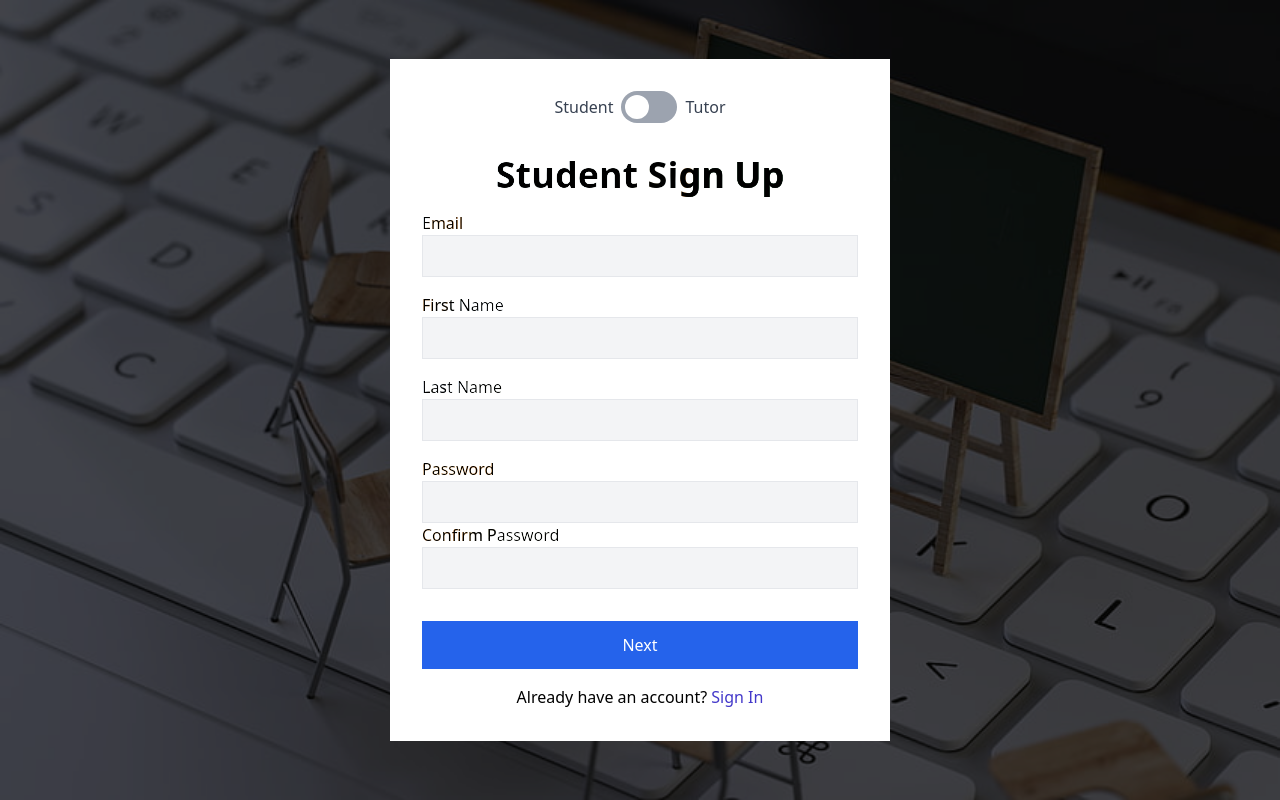
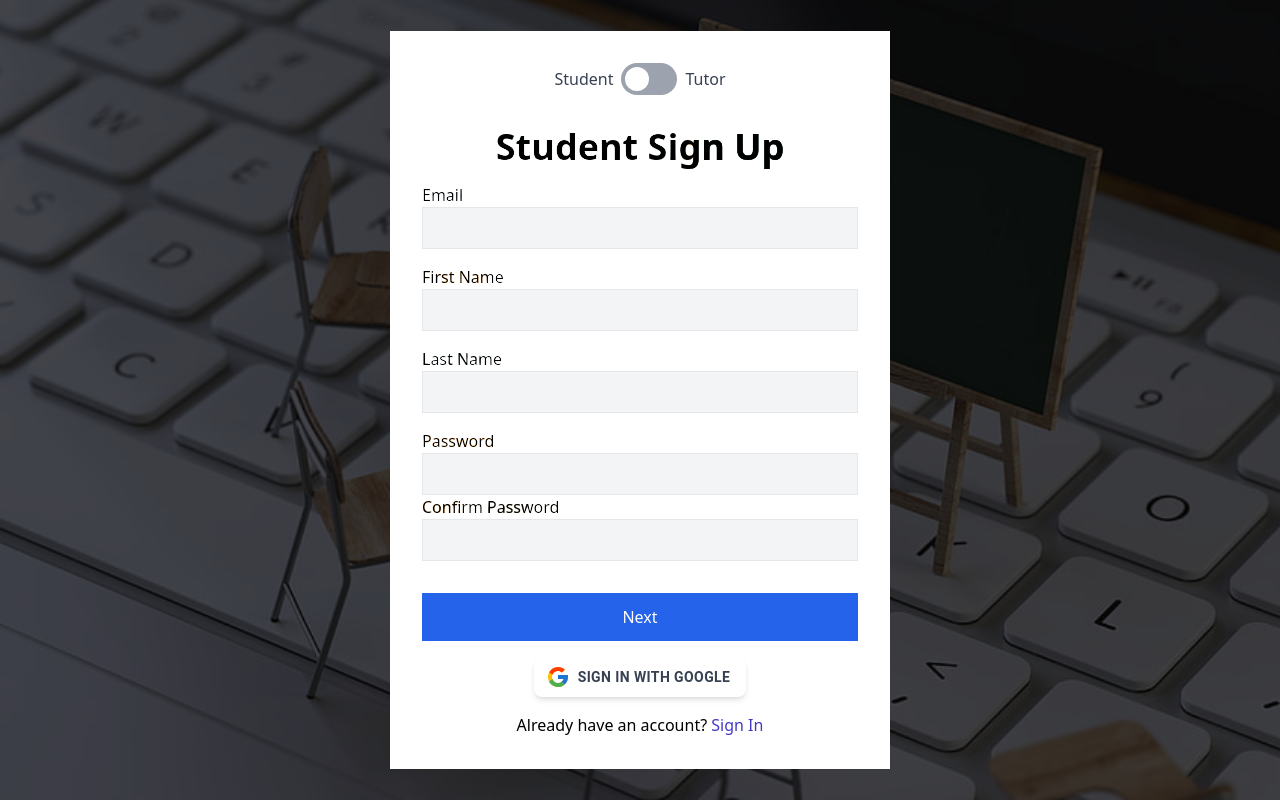
Before and after one commit to Aditya-Naresh/TutorConnect-frontend, a React (Vite) app: page /signup in a window 1280 px wide. Built offline with nearby package versions, Linux system fonts and the light colour scheme.

Commit message:
Google Auth set up Pending to fix the NEW user Forms and profile updations

```diff
--- a/package.json
+++ b/package.json
@@ -27,6 +27,7 @@
     "axios": "^1.7.2",
     "dayjs": "^1.11.12",
     "dayjs-plugin-utc": "^0.1.2",
+    "firebase": "^10.14.0",
     "react": "^18.3.1",
     "react-dom": "^18.3.1",
     "react-hook-form": "^7.52.0",
--- a/src/HigherOrderComponents/PrivateRoute.jsx
+++ b/src/HigherOrderComponents/PrivateRoute.jsx
@@ -1,10 +1,19 @@
-import React from 'react'
-import { useSelector } from 'react-redux'
-import { Navigate, Outlet } from 'react-router-dom'
+import React from 'react';
+import { useSelector } from 'react-redux';
+import { Navigate, Outlet } from 'react-router-dom';
 
 const PrivateRoute = () => {
-    const access = useSelector((state) => state.auth.access)
-  return access? <Outlet /> : <Navigate to='/home' />
-}
+  const { access, role } = useSelector((state) => state.auth);
 
-export default PrivateRoute
+  if (!access) {
+    return <Navigate to='/home' />;
+  }
+
+  if (role === 'NEW') {
+    return <Navigate to='/account' />;
+  }
+
+  return <Outlet />;
+};
+
+export default PrivateRoute;
--- /dev/null
+++ b/src/components/Signup/GoogleAuth.jsx
@@ -0,0 +1,58 @@
+import React from "react";
+import { Button } from "@mui/material";
+import { FcGoogle } from "react-icons/fc";
+import { signInWithPopup, getAuth, GoogleAuthProvider} from 'firebase/auth'
+import {app} from '../utils/Firebase'
+import { useDispatch } from "react-redux";
+import { useNavigate } from "react-router-dom";
+import {axiosPost} from "../../axios"
+import { loginSuccess } from "../../redux/slices/authSlice";
+import { toast } from "react-toastify";
+const GoogleAuth = () => {
+    const auth = getAuth(app)
+    const dispatch = useDispatch()
+    const navigate = useNavigate()
+  const handleGoogleSignIn = async () => {
+    const provider = new GoogleAuthProvider()
+    provider.setCustomParameters({prompt : "select_account"})
+
+    try {
+        const resultsFromGoogle = await signInWithPopup(auth, provider)
+
+        const userData = {
+            email: resultsFromGoogle._tokenResponse.email,
+            first_name: resultsFromGoogle._tokenResponse.firstName,
+            last_name: resultsFromGoogle._tokenResponse.lastName
+        }
+
+        const response = await axiosPost('accounts/googleAuth/', userData)
+        console.log(response.status);
+
+        if (response.status === 201 || response.status === 200) {
+            dispatch(loginSuccess(response.data))
+            toast.success(`${response.data.full_name} logged in`)
+            navigate('/')
+        }
+
+
+    } catch (error) {
+        console.log("err:",error);
+
+    }
+  };
+
+  return (
+    <div className="flex justify-center items-center mt-4">
+      <Button
+        onClick={handleGoogleSignIn}
+        variant="contained"
+        startIcon={<FcGoogle className="w-6 h-6" />}
+        className="!bg-white !text-gray-700 !font-semibold !hover:bg-gray-100 !border !border-gray-300 !shadow-md !py-2 !px-4 !rounded-lg !flex !items-center"
+      >
+        Sign in with Google
+      </Button>
+    </div>
+  );
+};
+
+export default GoogleAuth;
--- a/src/components/Signup/Step1.jsx
+++ b/src/components/Signup/Step1.jsx
@@ -2,6 +2,7 @@ import React from 'react'
 import { useForm } from 'react-hook-form';
 import { useDispatch } from 'react-redux';
 import { updateField } from '../../redux/slices/signUpSlice';
+import GoogleAuth from './GoogleAuth';
 
 const Step1 = ({setCurrentStep , isTutor}) => {
     const { register, handleSubmit, formState: { errors, isSubmitting }, getValues } = useForm();
@@ -121,12 +122,18 @@ const Step1 = ({setCurrentStep , isTutor}) => {
                 <p className="text-red-500 relative">{errors.confirm_password.message}</p>
             )}
           </div>
+            <div className='w-full flex-row'>
+
           <button
             disabled={isSubmitting}
             className="w-full py-3 mt-8 bg-blue-600 hover:bg-blue-600/90 relative text-white"
-          >
+            >
             Next
           </button>
+          <div className='flex-row justify-center  w-full'>
+          <GoogleAuth />
+            </div>
+              </div>
     </form>
   )
 }
--- /dev/null
+++ b/src/components/utils/Firebase.jsx
@@ -0,0 +1,17 @@
+// Import the functions you need from the SDKs you need
+import { initializeApp } from "firebase/app";
+// TODO: Add SDKs for Firebase products that you want to use
+// https://firebase.google.com/docs/web/setup#available-libraries
+
+// Your web app's Firebase configuration
+const firebaseConfig = {
+  apiKey: "AIzaSyBfRaZRjt1vva4xWyjhhQ_tkexHTS-oiSg",
+  authDomain: "sample-firebase-ai-app-7e51b.firebaseapp.com",
+  projectId: "sample-firebase-ai-app-7e51b",
+  storageBucket: "sample-firebase-ai-app-7e51b.appspot.com",
+  messagingSenderId: "257429654999",
+  appId: "1:257429654999:web:4a7da384306d53e2444f92"
+};
+
+// Initialize Firebase
+export const app = initializeApp(firebaseConfig);
--- a/src/pages/Login.jsx
+++ b/src/pages/Login.jsx
@@ -6,6 +6,7 @@ import { toast } from "react-toastify";
 import axios from "axios";
 import { useDispatch } from "react-redux";
 import { loginSuccess } from "../redux/slices/authSlice";
+import GoogleAuth from "../components/Signup/GoogleAuth";
 
 const Login = () => {
   const {
@@ -104,11 +105,8 @@ const Login = () => {
             Sign up
             </Link>
           </p>
-          {/* <div className="flex justify-center">
-            <p className="border shadow-lg hover:shadow-2xl px-6 py-2 relative flex item-center ">
-              <FcGoogle className="mr-2 mt-1" /> Continue with google
-            </p>
-          </div> */}
+        <GoogleAuth />
+
         </form>
       </div>
   );
```
Also changed, not shown: 1 other file (tests, documents, lock files or other folders).
